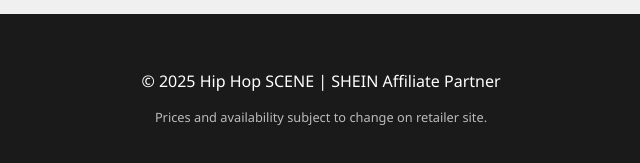
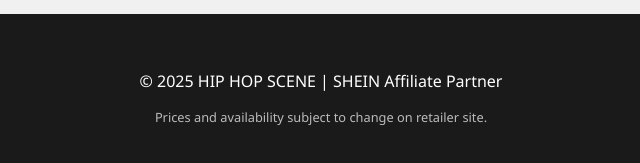
Before and after one commit to kgolaganopoosa/hiphopjoint, a plain HTML site: page index.html in a window 1280 px wide. Shown: the part 763-926 px from the top of the page, 319-959 px from the left. Drawn offline with Linux system fonts and the light colour scheme.

Commit message:
Correct capitalization in footer copyright text

```diff
--- a/index.html
+++ b/index.html
@@ -249,7 +249,7 @@
     </div>
 
     <footer>
-        <p>&copy; 2025 Hip Hop SCENE | SHEIN Affiliate Partner</p>
+        <p>&copy; 2025 HIP HOP SCENE | SHEIN Affiliate Partner</p>
         <p style="font-size: 0.8rem; opacity: 0.7;">Prices and availability subject to change on retailer site.</p>
     </footer>
 
```
